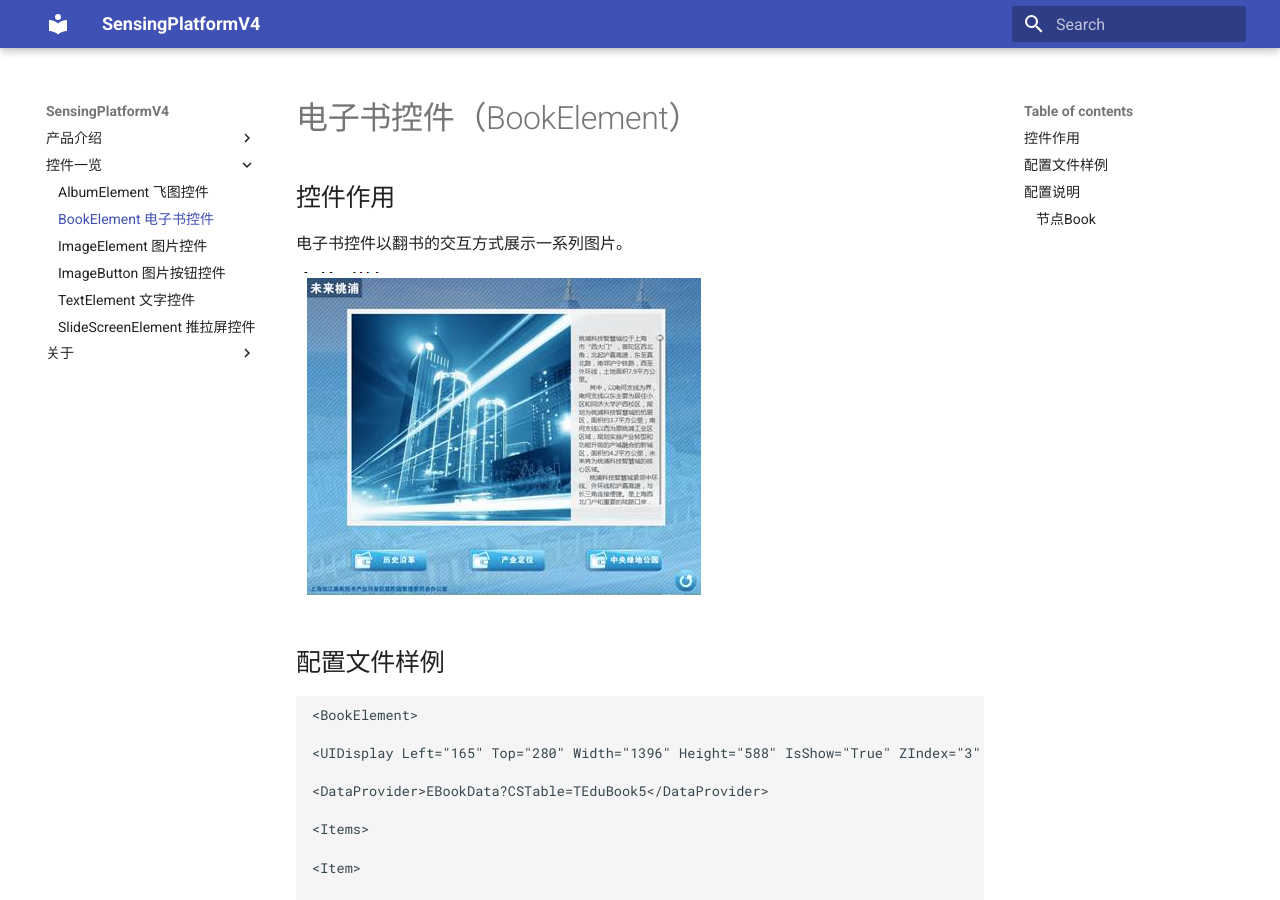
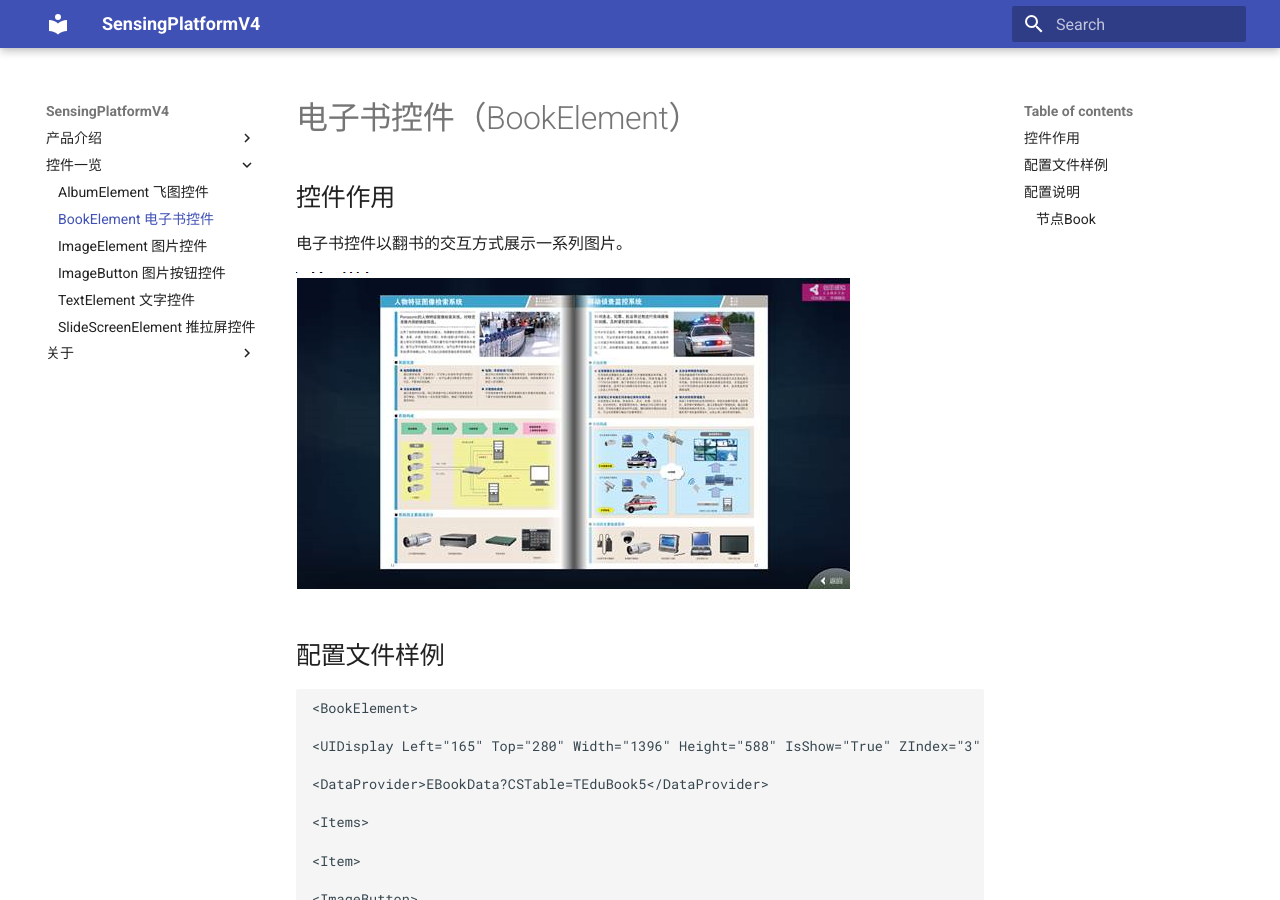
Before and after one commit to troncell/SensingPlatformDocs, an MkDocs documentation site: the page built from docs/控件一览/BookElement.md, in a window 1280 px wide and 900 px high. Built offline with MkDocs 1.6.1 and Material for MkDocs 9.7.7, drawn with Linux system fonts in a browser that asks for light colours.

Commit message:
update BookElement

```diff
--- a/docs/控件一览/BookElement.md
+++ b/docs/控件一览/BookElement.md
@@ -4,7 +4,7 @@
 
 电子书控件以翻书的交互方式展示一系列图片。
 
-![Placeholder](../../images/TextElement.png)
+![Placeholder](../../images/BookElement.png)
 
 ## 配置文件样例
 
```
